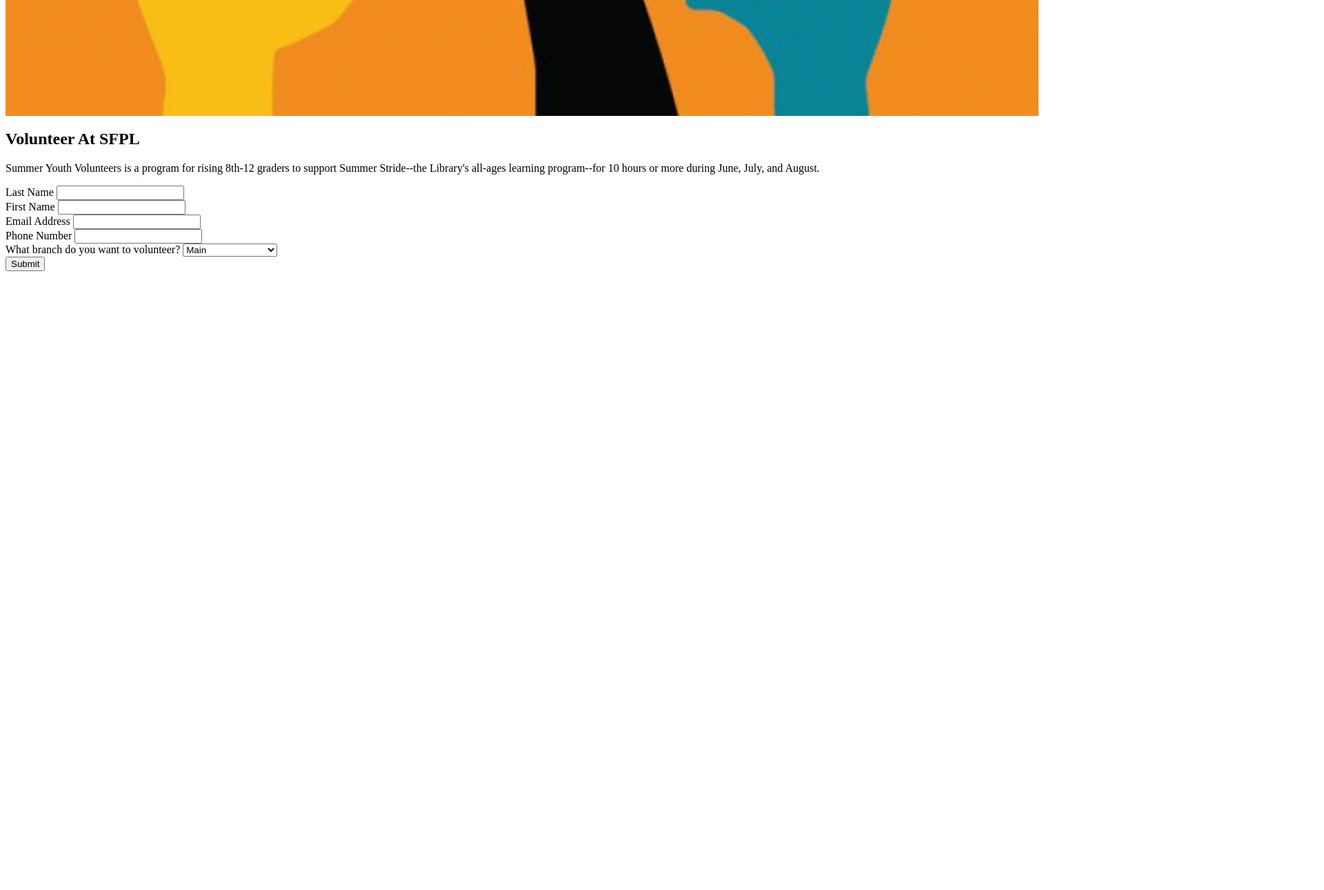
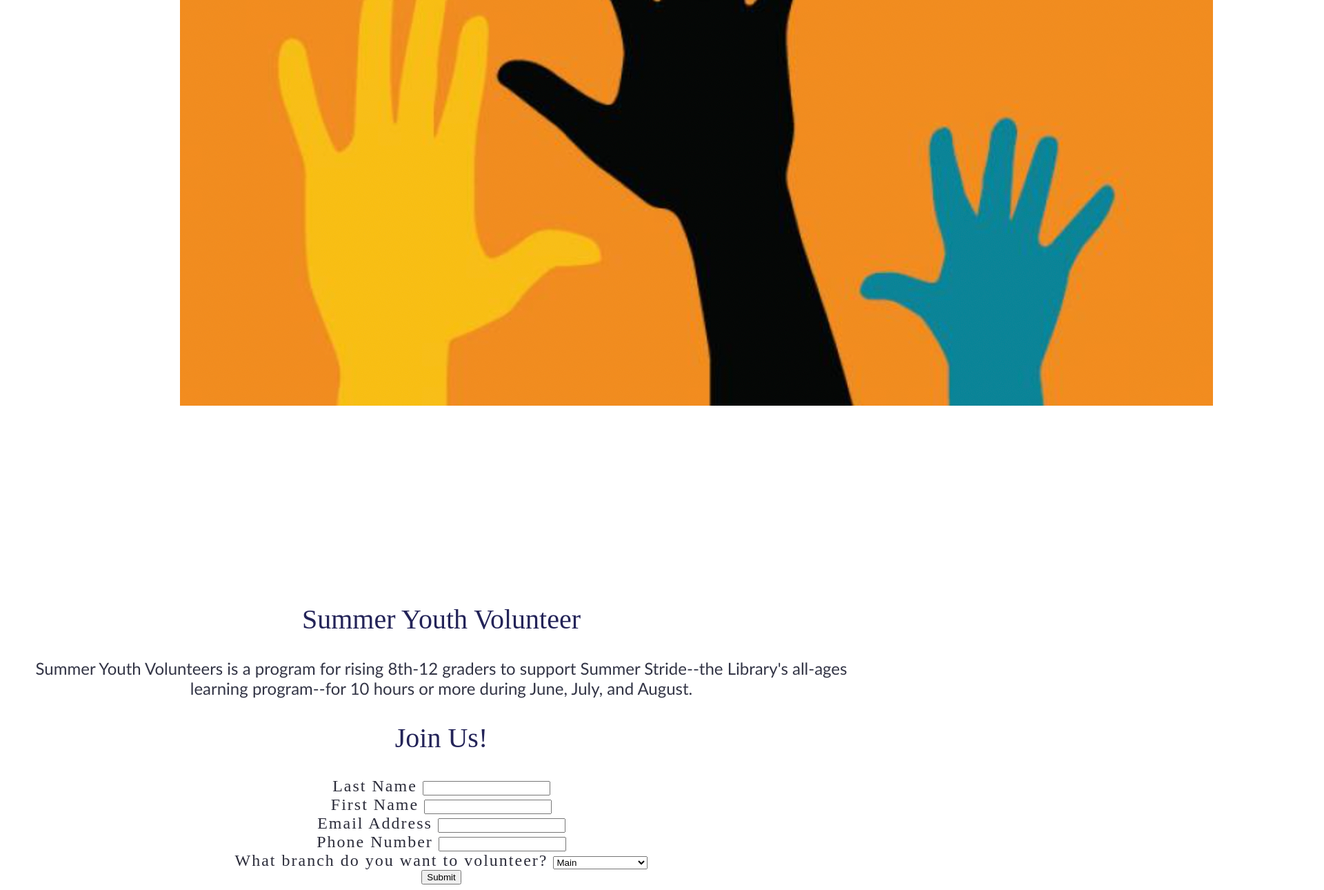
Before and after one commit to jingtong05/sfpl, a plain HTML site: page index.html in a window 1280 px wide. Shown: the part 594-1884 px from the top of the page at 69% size, 1920 px wide, since content can reach past the window. Before the commit the page ends 995 px from the top, so only its background shows below. Drawn offline with Linux system fonts and the light colour scheme.

Commit message:
sfpl-website

```diff
--- a/index.html
+++ b/index.html
@@ -1,13 +1,20 @@
 <html>
+    <link rel="stylesheet" href="style.css" type="text/css">
     <head>
         <h1>Support San Francisco Public Library By Being Part Of Them!</h1>
     </head>
-    <img src="Hands.png">
     <body>
         <h2>
             Volunteer At SFPL
         </h2>
+        <img src="Hands.png">
+        <h2>
+            Summer Youth Volunteer
+        </h2>
         <p>Summer Youth Volunteers is a program for rising 8th-12 graders to support Summer Stride--the Library's all-ages learning program--for 10 hours or more during June, July, and August. </p>
+        <h2>
+            Join Us!
+        </h2>
         <section class="lastname">
             <label for="lastname">Last Name</label>
                 <input type="text" name="lastname" id="lastname">
--- /dev/null
+++ b/style.css
@@ -0,0 +1,35 @@
+h1 {
+    font-size: 300%;
+    font-family: Verdana;
+    font-weight: bold;
+    text-align: center;
+    color:rgb(2, 2, 104);
+}
+
+img {
+   width:fit-content;
+   margin: 20%;
+}
+
+section {
+    letter-spacing: 2px;
+    font-family: Lucida Sans Typewriter;
+    font-size: 150%;
+    text-align: center;
+    color: #2b2c3a;
+}
+
+h2 {
+    font-size: 250%;
+    font-family: rockwell;
+    font-weight: 500;
+    text-align: center;
+    color: rgb(35, 35, 88);
+}
+
+p {
+    font-family: Trebuchet MS;
+    font-size: 150%;
+    text-align: center;
+    color: rgb(51, 53, 70);
+}
```
